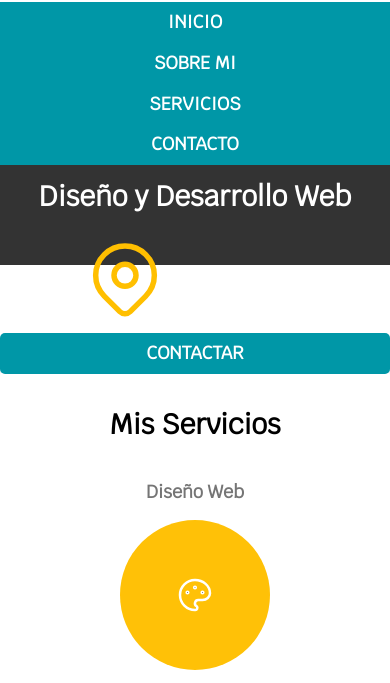
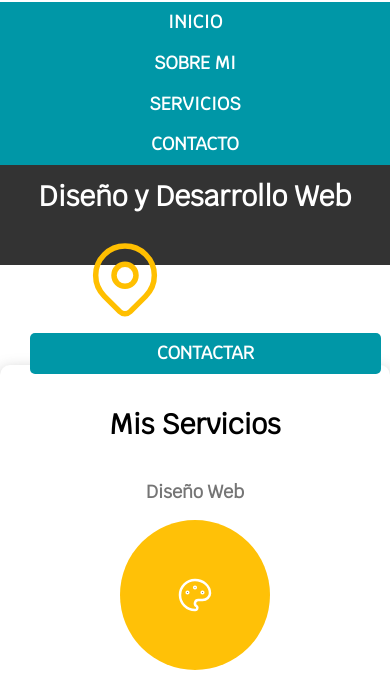
Before and after one commit to Alterlapsus/DogCrazyGlb, a plain HTML site: page index.html in a window 390 px wide. Shown: the part 121-804 px from the top of the page. Drawn offline with nearby package versions, Linux system fonts and the light colour scheme.

Commit message:
Se añade icon en página principal y se mejora código

```diff
--- a/css/styles.css
+++ b/css/styles.css
@@ -79,12 +79,18 @@ h3{
     border-radius: .5rem;
     margin-top: 1rem;
     text-align: center;
-    width: auto;
+    width: 80%;
     border: none;
 }
 @media (min-width: 768px) {
     .boton{
         width: 20%;
+    }
+}
+@media (max-width: 768px) {
+    .boton{
+        width: 90%;
+        margin-left: 3rem;
     }
 }
 .boton:hover{
--- a/index.html
+++ b/index.html
@@ -4,7 +4,8 @@
     <meta charset="UTF-8">
     <meta http-equiv="X-UA-Compatible" content="IE=edge">
     <meta name="viewport" content="width=device-width, initial-scale=1.0">
-    <title>Practica</title>
+    <title>Porfolio</title>
+    <link rel="icon" href="/img/favicon.ico">
     <link rel="preload" href="css/normalize.css" as="style">
     <link rel="stylesheet" href="css/normalize.css">
     <link rel="preconnect" href="https://fonts.googleapis.com">
@@ -38,8 +39,8 @@
                     <path stroke="none" d="M0 0h24v24H0z" fill="none"/>
                     <circle cx="12" cy="11" r="3" />
                     <path d="M17.657 16.657l-4.243 4.243a2 2 0 0 1 -2.827 0l-4.244 -4.243a8 8 0 1 1 11.314 0z" />
-        </svg>
-        <p>Lorem ipsum amet</p>
+             </svg>
+             <p>Lorem ipsum amet</p>
              </div>
              <a class="boton" href="#">Contactar</a>
           </div>
```
Also changed, not shown: img/apple-touch-icon.png (added), img/favicon.ico (added).
